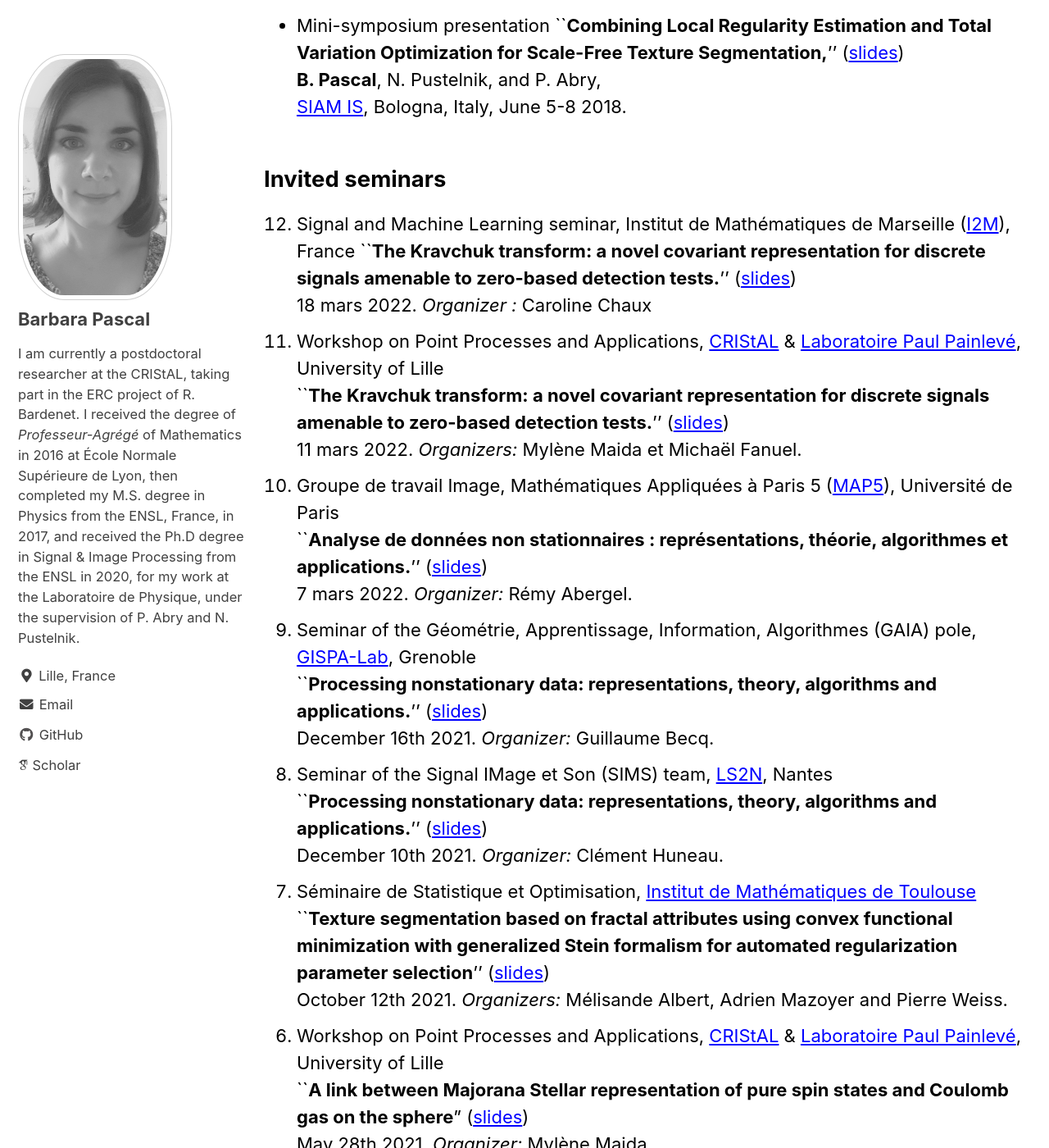
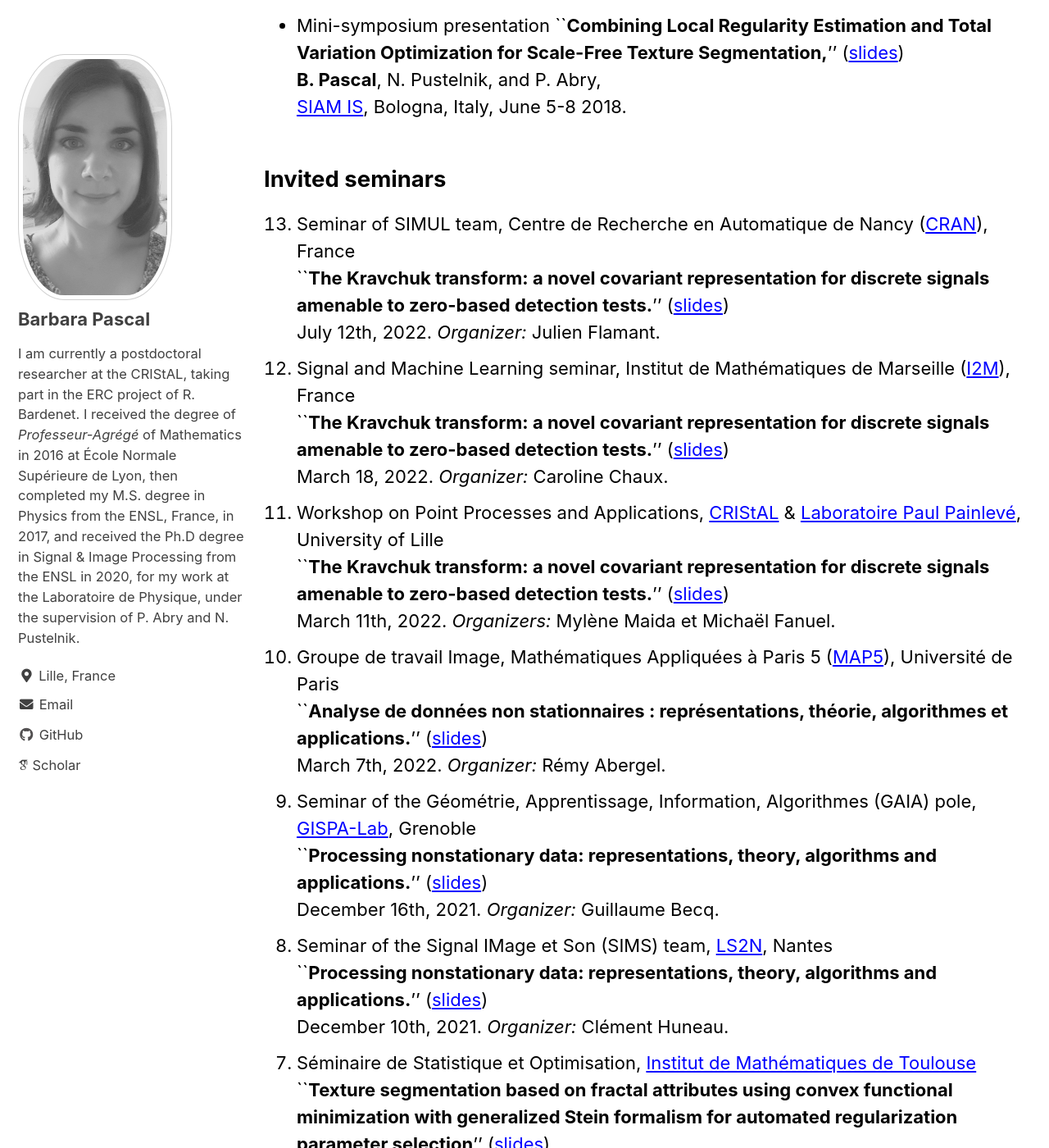
Before and after one commit to bpascal-fr/bpascal-fr.github.io, a Jekyll site: the page built from _pages/invitations.md, in a window 1280 px wide and 1400 px high, scrolled down 470 px. Shown: the whole window at 82% size. Built offline with Jekyll 4.4.1, drawn with Linux system fonts in a browser that asks for light colours; cached includes are drawn as plain includes; nearby versions of some CDN libraries; some web fonts are replaced; some of the changed text lies outside the part shown.

Commit message:
seminar CRAN

```diff
--- a/_pages/invitations.md
+++ b/_pages/invitations.md
@@ -20,42 +20,45 @@ title: "Invited talks"
 
 ## Invited seminars
 
-1. Signal and Machine Learning seminar, Institut de Mathématiques de Marseille ([I2M](https://www.i2m.univ-amu.fr/)), France
+1. Seminar of SIMUL team, Centre de Recherche en Automatique de Nancy ([CRAN](http://www.cran.univ-lorraine.fr/)), France
+``**The Kravchuk transform: a novel covariant representation for discrete signals amenable to zero-based detection tests.**'' ([slides](../assets/pdfs/CRAN22.pdf))
+July 12th, 2022. *Organizer:* Julien Flamant.
+2. Signal and Machine Learning seminar, Institut de Mathématiques de Marseille ([I2M](https://www.i2m.univ-amu.fr/)), France
 ``**The Kravchuk transform: a novel covariant representation for discrete signals amenable to zero-based detection tests.**'' ([slides](../assets/pdfs/I2M22.pdf))
-18 mars 2022.  *Organizer :* Caroline Chaux
+March 18, 2022.  *Organizer:* Caroline Chaux.
 1. Workshop on Point Processes and Applications, [CRIStAL](https://www.cristal.univ-lille.fr/spip.php?page=rubrique&id_rubrique=1) & [Laboratoire Paul Painlevé](https://math.univ-lille.fr/), University of Lille
 ``**The Kravchuk transform: a novel covariant representation for discrete signals amenable to zero-based detection tests.**'' ([slides](../assets/pdfs/gt-kravchuk.pdf))
-11 mars 2022. *Organizers:* Mylène Maida et Michaël Fanuel.
+March 11th, 2022. *Organizers:* Mylène Maida et Michaël Fanuel.
 1. Groupe de travail Image, Mathématiques Appliquées à Paris 5 ([MAP5](https://map5.mi.parisdescartes.fr/)), Université de Paris
 ``**Analyse de données non stationnaires : représentations, théorie, algorithmes et applications.**'' ([slides](../assets/pdfs/MAP522.pdf))
-7 mars 2022. *Organizer:* Rémy Abergel.
+March 7th, 2022. *Organizer:* Rémy Abergel.
 1. Seminar of the Géométrie, Apprentissage, Information, Algorithmes (GAIA) pole, [GISPA-Lab](http://www.gipsa-lab.fr/), Grenoble
 ``**Processing nonstationary data: representations, theory, algorithms and applications.**'' ([slides](../assets/pdfs/Grenoble21.pdf))
-December 16th 2021. *Organizer:* Guillaume Becq.
+December 16th, 2021. *Organizer:* Guillaume Becq.
 8. Seminar of the Signal IMage et Son (SIMS) team, [LS2N](https://www.ls2n.fr/), Nantes
 ``**Processing nonstationary data: representations, theory, algorithms and applications.**'' ([slides](../assets/pdfs/Nantes21.pdf))
-December 10th 2021. *Organizer:* Clément Huneau.
+December 10th, 2021. *Organizer:* Clément Huneau.
 1. Séminaire de Statistique et Optimisation, [Institut de Mathématiques de Toulouse](https://www.math.univ-toulouse.fr/)
 ``**Texture segmentation based on fractal attributes using convex functional minimization with generalized Stein formalism for automated regularization parameter selection**'' ([slides](../assets/pdfs/Toulouse21.pdf))
-October 12th 2021. *Organizers:* Mélisande Albert, Adrien Mazoyer and Pierre Weiss.
+October 12th, 2021. *Organizers:* Mélisande Albert, Adrien Mazoyer and Pierre Weiss.
 1. Workshop on Point Processes and Applications, [CRIStAL](https://www.cristal.univ-lille.fr/spip.php?page=rubrique&id_rubrique=1) & [Laboratoire Paul Painlevé](https://math.univ-lille.fr/), University of Lille
 ``**A link between Majorana Stellar representation of pure spin states and Coulomb gas on the sphere**"  ([slides](../assets/pdfs/gt-pp.pdf))
-May 28th 2021. *Organizer:* Mylène Maida.
+May 28th, 2021. *Organizer:* Mylène Maida.
 1. [Séminaire Cristolien d'Analyse Multifractale](https://sites.math.u-pem.fr/scam/) (SCAM), Centre de Mathématiques, Créteil
 ``**Segmentation de textures à partir d'attributs fractals par minimisation de fonctionnelle, avec réglage automatique des hyperparamètres**'' ([slides](../assets/pdfs/SCAM21.pdf))
-February 4th 2021. *Organizers:* Stéphane Jaffard and Stéphane Seuret.
+February 4th, 2021. *Organizers:* Stéphane Jaffard and Stéphane Seuret.
 4. Séminaire Signal et Image, [Institut de Mathématiques de Marseille](https://www.i2m.univ-amu.fr/) (I2M)
 ``**Texture segmentation based on fractal attributes using convex functional minimization with generalized Stein formalism for automated regularization parameter selection.**'' ([slides](../assets/pdfs/Marseille20.pdf))
-November 27th 2020. *Organizer:* Caroline Chaux.
+November 27th, 2020. *Organizer:* Caroline Chaux.
 3. Séminaire Image, Optimisation et Probabilités (IOP), [Institut de Mathématiques de Bordeaux](https://www.math.u-bordeaux.fr/imb/spip.php)
 ``**How scale-free texture segmentation turns out to be a strongly convex optimization problem?**'' ([slides](../assets/pdfs/IMB20.pdf))
-March 12th 2020. *Organizers:* Arthur Leclaire and Camille Male.
+March 12th, 2020. *Organizers:* Arthur Leclaire and Camille Male.
 1. Séminaire de l'équipe SIGMA, [CRIStAL](https://www.cristal.univ-lille.fr/spip.php?page=rubrique&id_rubrique=1) Lille
 ``**How scale-free texture segmentation turns out to be a strongly convex optimization problem?**'' ([slides](../assets/pdfs/CRISTAL20.pdf))
-March 3rd 2020. *Organizers:* Pierre-Antoine Thouvenin and Vincent Itier.
+March 3rd, 2020. *Organizers:* Pierre-Antoine Thouvenin and Vincent Itier.
 1. Image and Signal Processing Seminars, [ICTEAM](https://uclouvain.be/en/research-institutes/icteam), Université Catholique de Louvain
 ``**How scale-free texture segmentation turns out to be a strongly convex optimization problem?**'' ([slides](../assets/pdfs/UCL2019.pdf))
-December 10th 2020. *Organizer:* [Laurent Jacques](https://laurentjacques.gitlab.io/).
+December 10th, 2020. *Organizer:* [Laurent Jacques](https://laurentjacques.gitlab.io/).
 {: reversed="reversed"}
 
 ## Presentation in research groups
```
Also changed, not shown: 1 other file.
